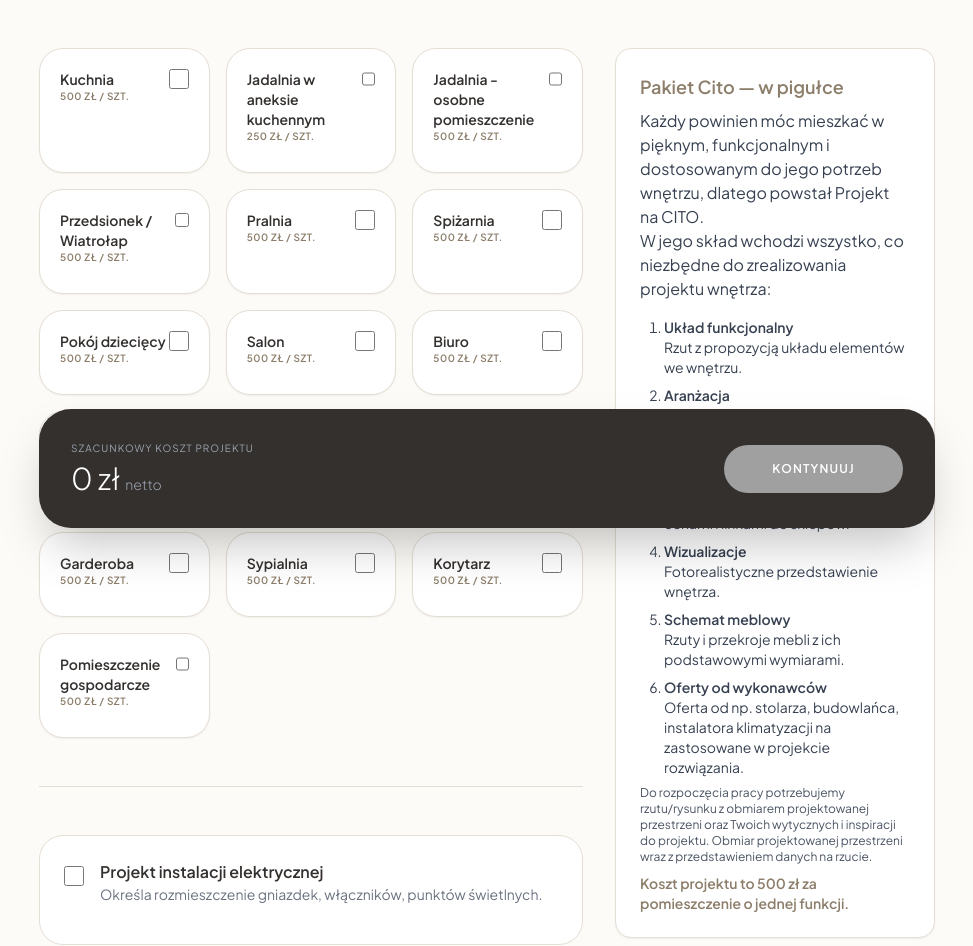
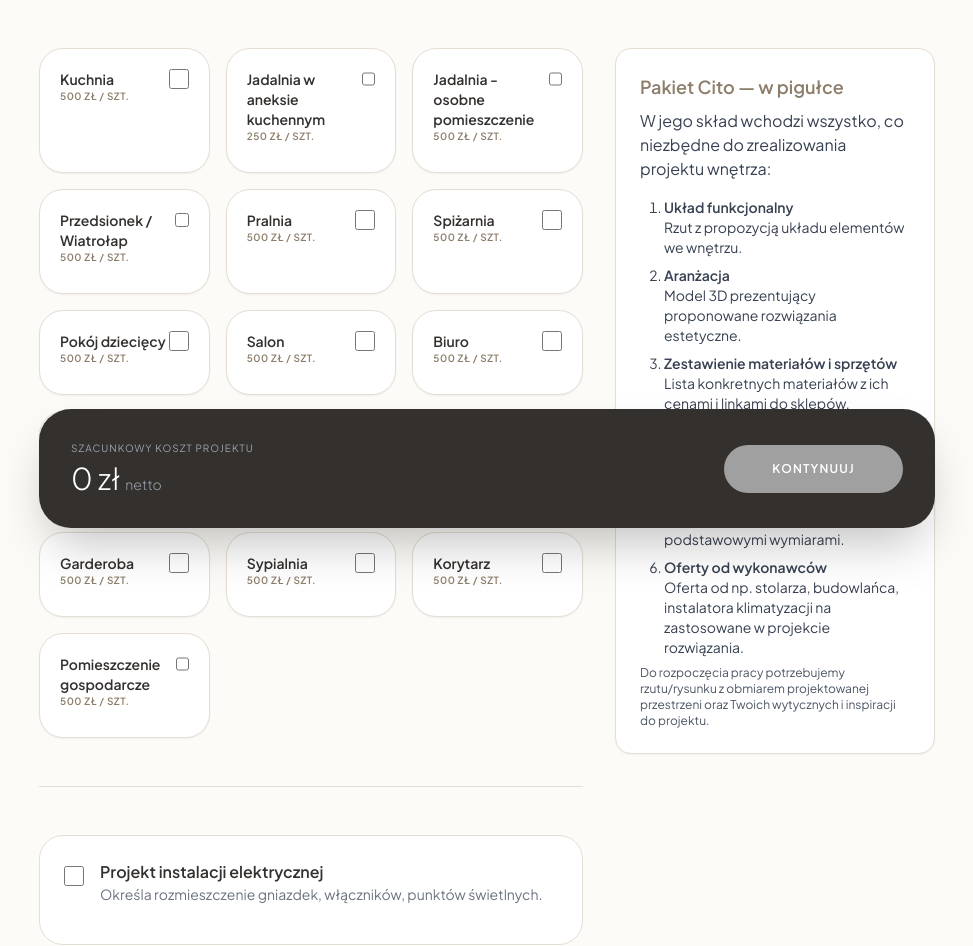
Before and after one commit to lukaszkotowski-git/projektnacito, a React (Vite) app in the folder react-app/: page /offer/cito in a window 1280 px wide. Shown: the part 248-1194 px from the top of the page, without its empty margins (153-1126 px from the left). Built offline with nearby package versions, Linux system fonts and the light colour scheme; no server answers; a web font is replaced by a local one.

Commit message:
chore(cito): update Pakiet Cito description text

```diff
--- a/react-app/src/components/CitoConfigurator.tsx
+++ b/react-app/src/components/CitoConfigurator.tsx
@@ -223,7 +223,7 @@ export function CitoConfigurator() {
             <aside className="hidden md:block w-80 shrink-0 mt-0">
             <div className="p-6 rounded-2xl bg-white border border-[#E5DED4] shadow-sm">
                 <h3 className="text-lg font-semibold text-[#8C7E6A] mb-2">Pakiet Cito — w pigułce</h3>
-                <p className="mb-4 text-gray-700">Każdy powinien móc mieszkać w pięknym, funkcjonalnym i dostosowanym do jego potrzeb wnętrzu, dlatego powstał Projekt na CITO.<br/>W jego skład wchodzi wszystko, co niezbędne do zrealizowania projektu wnętrza:</p>
+                <p className="mb-4 text-gray-700">W jego skład wchodzi wszystko, co niezbędne do zrealizowania projektu wnętrza:</p>
                 <ol className="list-decimal pl-6 space-y-2 text-gray-700 text-sm mb-2">
                   <li><b>Układ funkcjonalny</b><br/>Rzut z propozycją układu elementów we wnętrzu.</li>
                   <li><b>Aranżacja</b><br/>Model 3D prezentujący proponowane rozwiązania estetyczne.</li>
@@ -232,8 +232,7 @@ export function CitoConfigurator() {
                   <li><b>Schemat meblowy</b><br/>Rzuty i przekroje mebli z ich podstawowymi wymiarami.</li>
                   <li><b>Oferty od wykonawców</b><br/>Oferta od np. stolarza, budowlańca, instalatora klimatyzacji na zastosowane w projekcie rozwiązania.</li>
                 </ol>
-                <p className="mt-2 text-gray-600 text-xs">Do rozpoczęcia pracy potrzebujemy rzutu/rysunku z obmiarem projektowanej przestrzeni oraz Twoich wytycznych i inspiracji do projektu. Obmiar projektowanej przestrzeni wraz z przedstawieniem danych na rzucie.</p>
-                <div className="font-bold text-[#8C7E6A] text-sm mt-2">Koszt projektu to 500 zł za pomieszczenie o jednej funkcji.</div>
+                <p className="mt-2 text-gray-600 text-xs">Do rozpoczęcia pracy potrzebujemy rzutu/rysunku z obmiarem projektowanej przestrzeni oraz Twoich wytycznych i inspiracji do projektu.</p>
               </div>
             </aside>
 
```
